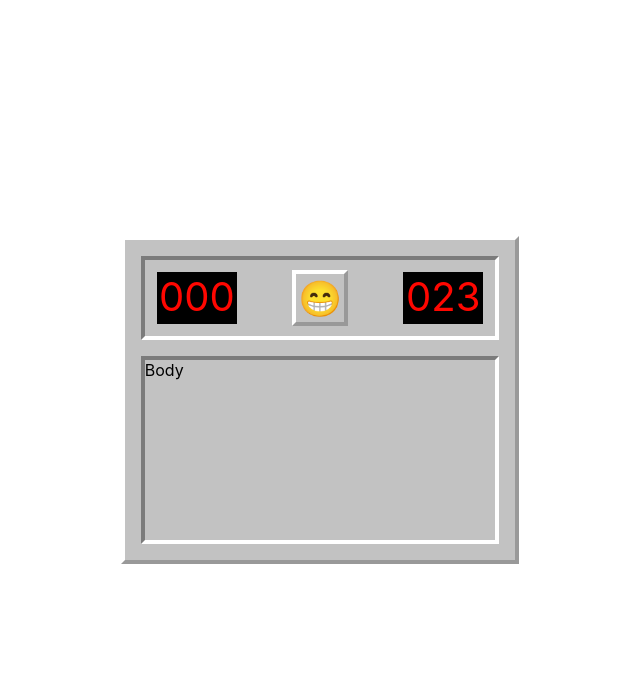
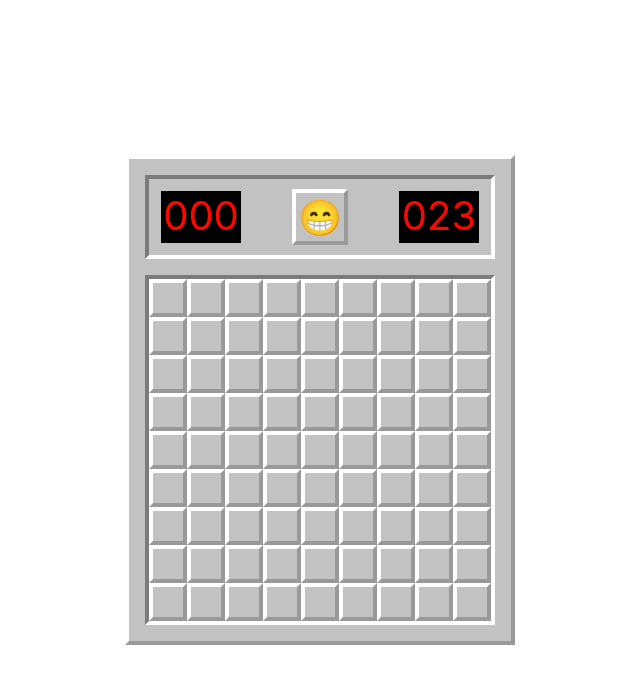
Before and after one commit to HazDuck/minesweeper, a React (Create React App) app: page / in a window 1280 px wide. Shown: the top 684 px of the page, without its empty margins (320-960 px from the left). Built offline with nearby package versions, Linux system fonts and the light colour scheme.

Commit message:
added buttons

```diff
--- a/src/components/App.tsx
+++ b/src/components/App.tsx
@@ -1,11 +1,13 @@
 import React, { useState } from 'react';
 import { NumberDisplay } from './NumberDisplay'
 import { generateCells } from '../utils'
+import { Button } from './Button'
 
 export const App: React.FC = () => {
   //dont forget you can initialize useState with a called funciton 😁
   const [cells, setCells ] = useState(generateCells())
   console.log(cells)
+
   return (
     <div className="App">
       <div className="Header">
@@ -18,7 +20,13 @@ export const App: React.FC = () => {
       </div>
       <NumberDisplay value={23} />
       </div>
-      <div className="Body">Body</div>
+      <div className="Body">
+        {cells.map((row, rowIndex) =>
+          row.map((cell, colIndex) =>
+            <Button/>
+          )
+        )}
+      </div>
     </div>
   )
 }
--- /dev/null
+++ b/src/components/Button.tsx
@@ -0,0 +1,10 @@
+import React from 'react';
+
+export const Button: React.FC = () => {
+return (
+  <div
+    className="Button"
+  >
+  </div>
+)
+}
--- a/src/index.scss
+++ b/src/index.scss
@@ -70,3 +70,13 @@ code {
   align-items: center;
   cursor: pointer;
 }
+
+.Button {
+  @include border($light_grey, #FFF);
+  align-items: center;
+  display: flex;
+  font-weight: bold;
+  height: 30px;
+  justify-content: center;
+  width: 30px;
+}
```
